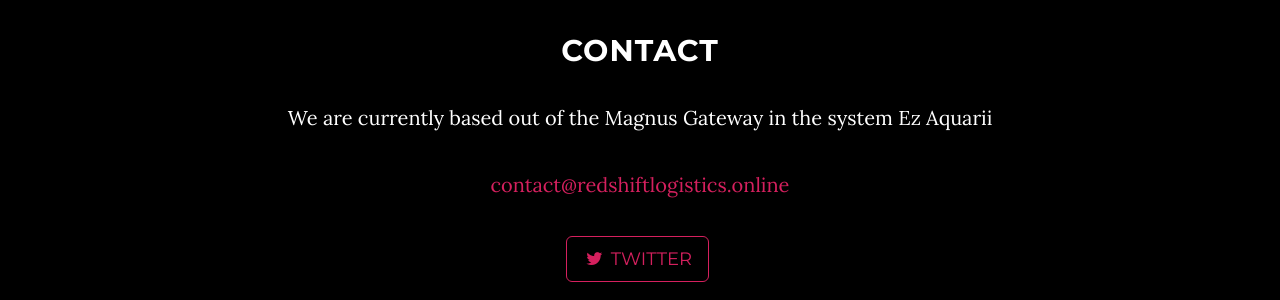
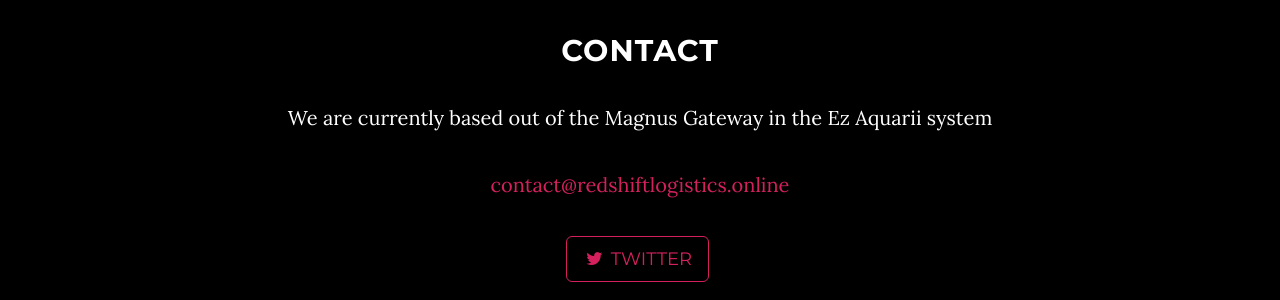
Before and after one commit to redshiftlogistics/redshiftlogistics.github.io, a Jekyll site: the page built from index.html, in a window 1280 px wide and 900 px high, scrolled down 1684 px. Shown: the part 461-761 px from the top of the window. Built offline with Jekyll 4.4.1, drawn with Linux system fonts in a browser that asks for light colours.

```diff
--- a/_includes/contact.html
+++ b/_includes/contact.html
@@ -3,7 +3,7 @@
         <div class="row">
             <div class="col-lg-8 col-lg-offset-2">
                 <h2>Contact</h2>
-                <p>We are currently based out of the Magnus Gateway in the system Ez Aquarii</p>
+                <p>We are currently based out of the Magnus Gateway in the Ez Aquarii system</p>
                 <p><a href="mailto:{{ site.email }}">{{ site.email }}</a>
                 </p>
                 <ul class="list-inline banner-social-buttons">
```
